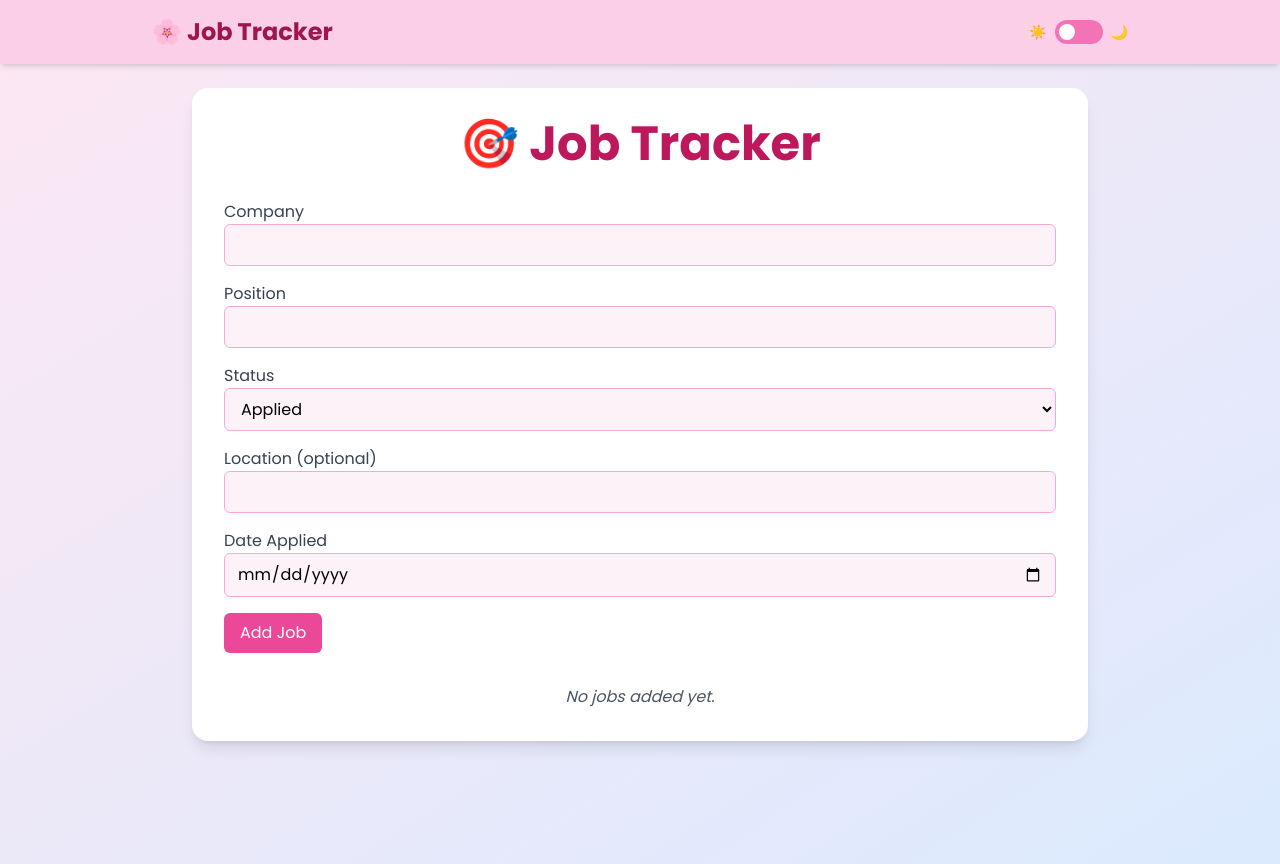
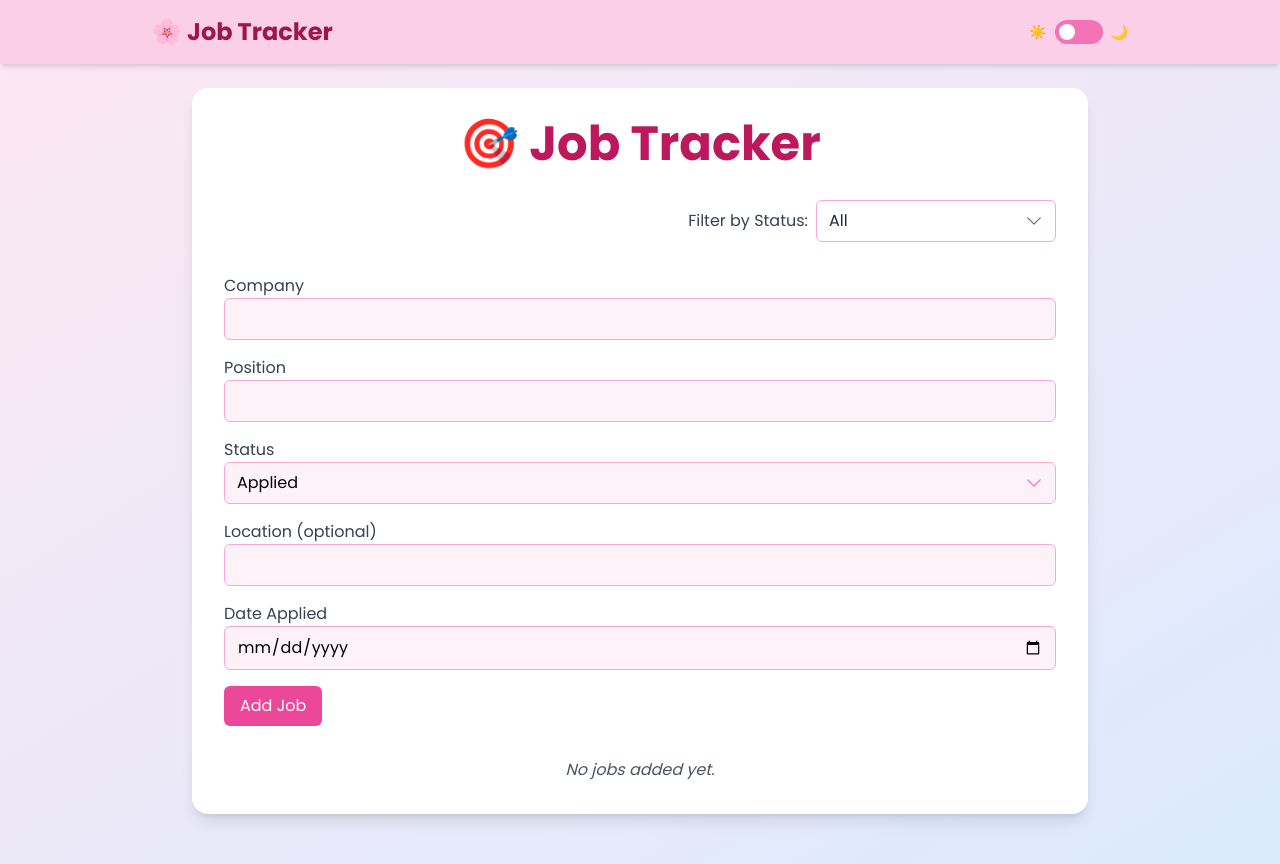
Before and after one commit to saumyaxc/Job-Tracker, a React (Create React App) app in the folder client/: page / in a window 1280 px wide. Built offline with nearby package versions, Linux system fonts and the light colour scheme.

Commit message:
added filter feature

```diff
--- a/client/package.json
+++ b/client/package.json
@@ -3,6 +3,7 @@
   "version": "0.1.0",
   "private": true,
   "dependencies": {
+    "@heroicons/react": "^2.2.0",
     "@testing-library/dom": "^10.4.1",
     "@testing-library/jest-dom": "^6.6.4",
     "@testing-library/react": "^16.3.0",
--- a/client/src/App.js
+++ b/client/src/App.js
@@ -1,6 +1,7 @@
 // src/App.js
 
 import React, { useState, useEffect } from 'react';
+import ChevronDownIcon from '@heroicons/react/24/solid/ChevronDownIcon';
 import Navbar from './Navbar';
 import JobForm from './JobForm';
 import JobList from './JobList';
@@ -10,6 +11,8 @@ function App() {
     const savedJobs = localStorage.getItem('jobs');
     return savedJobs ? JSON.parse(savedJobs) : [];
   });
+
+  const [filterStatus, setFilterStatus] = useState('All');
 
   const addJob = (job) => {
     setJobs((prevJobs) => [...prevJobs, job]);
@@ -38,9 +41,40 @@ function App() {
             🎯 Job Tracker
           </h1>
 
+          <div className="text-right mb-4">
+          <label className="mr-2 text-gray-700 dark:text-gray-200 font-medium">Filter by Status:</label>
+          <div className="relative inline-block w-60">
+            <select
+              value={filterStatus}
+              onChange={(e) => setFilterStatus(e.target.value)}
+              className="block w-full appearance-none bg-white dark:bg-gray-800 border border-pink-300 text-gray-800 dark:text-white py-2 px-3 pr-10 rounded-md"
+            >
+              <option value="All">All</option>
+              <option value="Applied">Applied</option>
+              <option value="Interview">Interview</option>
+              <option value="Assessment">Assessment</option>
+              <option value="Offer">Offer</option>
+              <option value="Rejected">Rejected</option>
+            </select>
+
+            <ChevronDownIcon
+              className="w-5 h-5 absolute right-3 top-1/2 transform -translate-y-1/2 text-gray-500 dark:text-gray-300 pointer-events-none"
+            />
+          </div>
+          </div>
+
+
           {/* Add Job Form */}
           <JobForm onAdd={addJob} />
-          <JobList jobs={jobs} onDelete={deleteJob} onEdit={editJob}/>
+          <JobList
+            jobs={
+              filterStatus === 'All'
+                ? jobs
+                : jobs.filter((job) => job.status === filterStatus)
+            }
+            onDelete={deleteJob}
+            onEdit={editJob}
+          />
         </div>
       </div>
     </>
--- a/client/src/JobForm.js
+++ b/client/src/JobForm.js
@@ -1,6 +1,5 @@
-// src/JobForm.js
-
 import React, { useState } from 'react';
+import ChevronDownIcon from '@heroicons/react/24/solid/ChevronDownIcon';
 
 const JobForm = ({ onAdd }) => {
   const [formData, setFormData] = useState({
@@ -73,18 +72,24 @@ const JobForm = ({ onAdd }) => {
 
       <div>
         <label className="block font-medium text-gray-700 dark:text-gray-200">Status</label>
+        <div className="relative">
         <select
             name="status"
             value={formData.status}
             onChange={handleChange}
-          className="w-full px-3 py-2 border rounded-md bg-pink-50 border-pink-300"
+            className="w-full appearance-none px-3 pr-10 py-2 border rounded-md bg-pink-50 border-pink-300"
         >
             <option>Applied</option>
+            <option>Interview</option>
             <option>Assessment</option>
-          <option>Interview</option>
             <option>Offer</option>
             <option>Rejected</option>
         </select>
+  <ChevronDownIcon
+    className="w-5 h-5 absolute right-3 top-1/2 transform -translate-y-1/2 text-pink-400 pointer-events-none"
+  />
+</div>
+
       </div>
 
       <div>
```
Also changed, not shown: 1 other file (tests, documents, lock files or other folders). Lines whose indentation alone changed are shown as unchanged.
